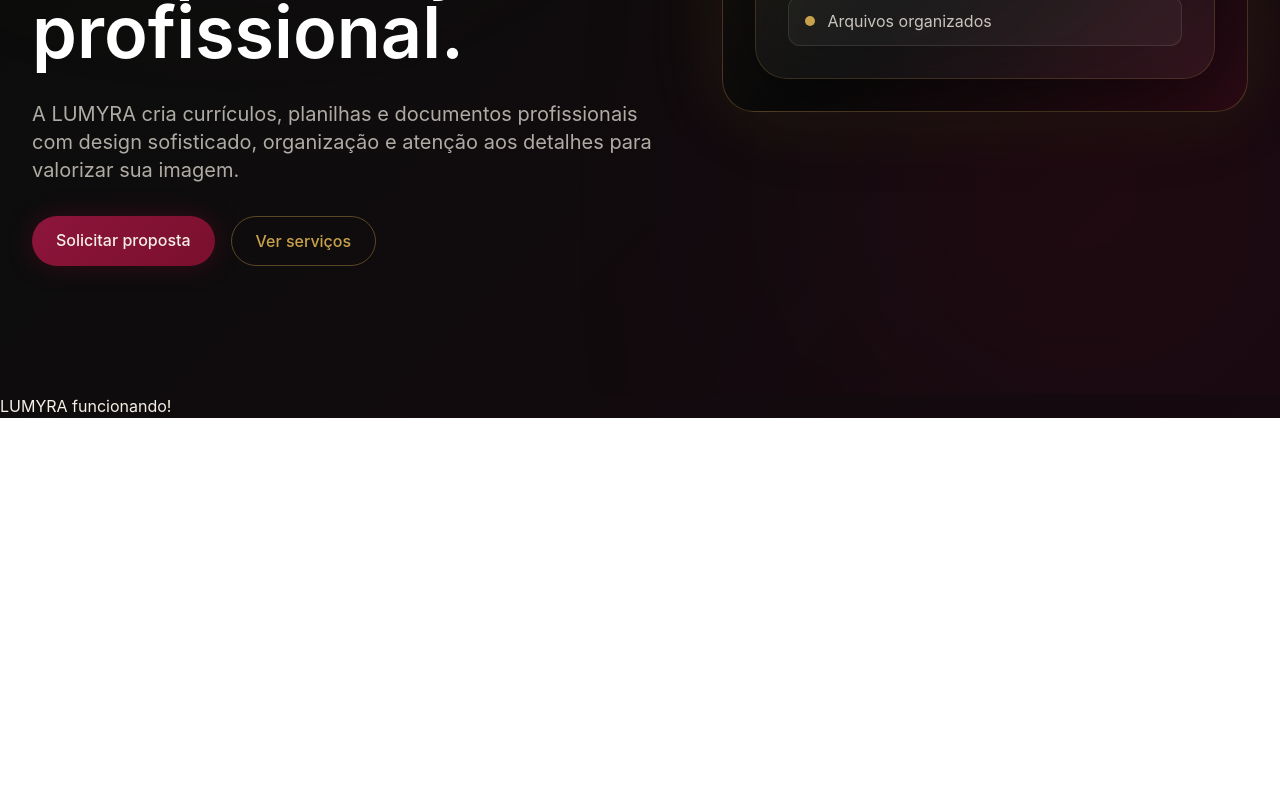
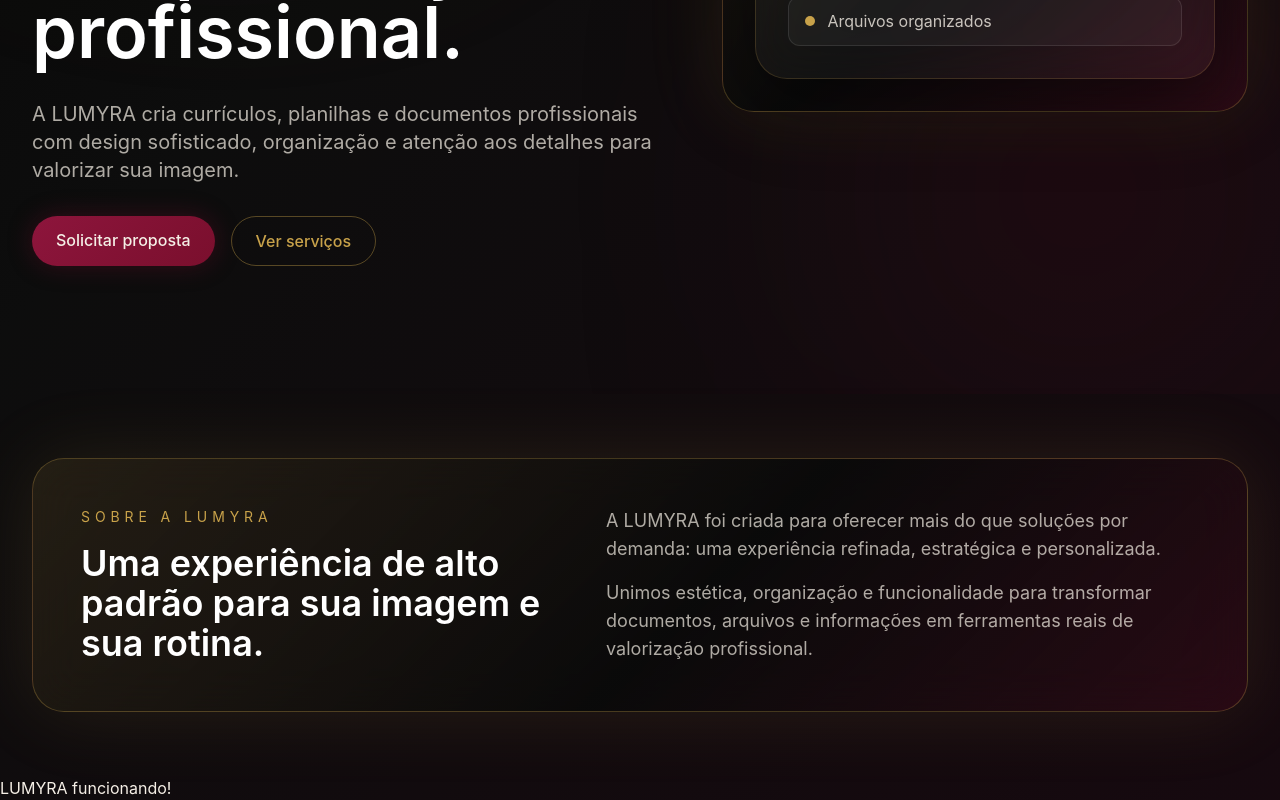
Before and after one commit to maria-1983/lumyra-site, a React (Vite) app: page / in a window 1280 px wide. Shown: the part 827-1627 px from the top of the page. Before the commit the page ends 1245 px from the top, so only its background shows below. Built offline with nearby package versions, Linux system fonts and the light colour scheme.

Commit message:
Add AboutSection component to App

```diff
--- a/src/App.jsx
+++ b/src/App.jsx
@@ -1,11 +1,13 @@
 import Header from './components/Header'
 import HeroSection from './components/HeroSection'
+import AboutSection from './components/AboutSection'
 
 function App() {
   return (
     <div>
       <Header />
       <HeroSection />
+      <AboutSection />
 
       <h1>LUMYRA funcionando!</h1>
     </div>
```
